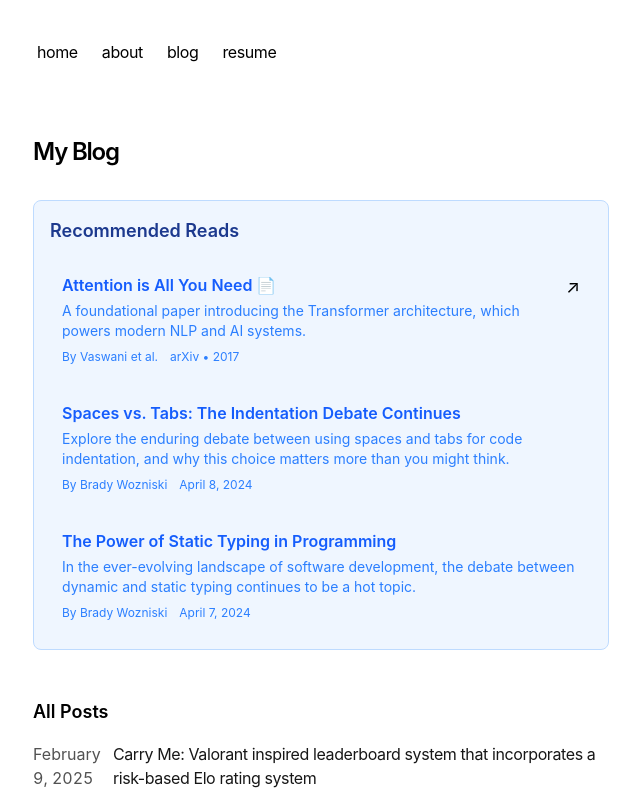
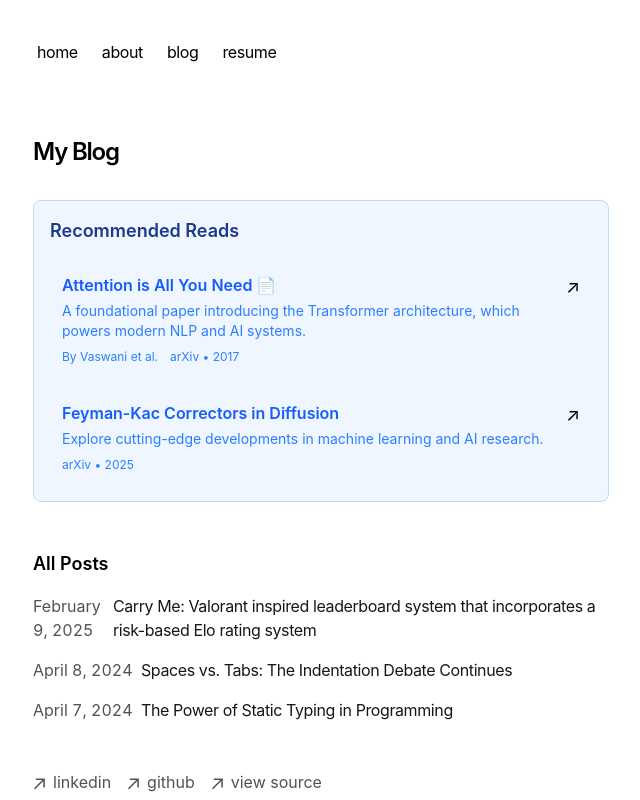
Before and after one commit to woznia93/bw, a Next.js app: page /blog in a window 1280 px wide. Shown: the top 800 px of the page, without its empty margins (319-959 px from the left). Built offline with nearby package versions, Linux system fonts and the light colour scheme.

Commit message:
Updates to rec reads

```diff
--- a/src/app/blog/page.tsx
+++ b/src/app/blog/page.tsx
@@ -1,6 +1,5 @@
 import Link from 'next/link'
 import { BlogPosts } from '@/components/posts'
-import { getRecommendedPosts, formatDate } from '@/utils/blogUtils'
 
 export const metadata = {
   title: 'Blog',
@@ -8,19 +7,16 @@ export const metadata = {
 }
 
 export default function Page() {
-  const recommendedPosts = getRecommendedPosts()
-
   return (
     <section>
       <h1 className="font-semibold text-2xl mb-8 tracking-tighter">My Blog</h1>
 
-      {recommendedPosts.length > 0 && (
       <div className="mb-12 p-4 bg-blue-50 dark:bg-blue-950 rounded-lg border border-blue-200 dark:border-blue-800">
         <h2 className="font-semibold text-lg mb-4 text-blue-900 dark:text-blue-100">
           Recommended Reads
         </h2>
         <div className="space-y-3">
-            {/* External Resource */}
+          {/* Paper 1 */}
           <a
             href="https://arxiv.org/pdf/1706.03762"
             target="_blank"
@@ -44,34 +40,30 @@ export default function Page() {
             </div>
           </a>
 
-            {/* Blog Posts */}
-            {recommendedPosts.map((post) => (
-              <Link
-                key={post.slug}
-                href={`/blog/${post.slug}`}
+          {/* Paper 2 */}
+          <a
+            href="https://arxiv.org/pdf/2503.02819"
+            target="_blank"
+            rel="noopener noreferrer"
             className="block p-3 rounded hover:bg-blue-100 dark:hover:bg-blue-900 transition"
           >
             <div className="flex justify-between items-start gap-2">
               <div className="flex-1">
                 <h3 className="font-semibold text-blue-600 dark:text-blue-300 hover:underline">
-                      {post.metadata.title}
+                  Feyman-Kac Correctors in Diffusion
                 </h3>
                 <p className="text-sm text-blue-500 dark:text-blue-400 mt-1">
-                      {post.metadata.summary}
+                  Explore cutting-edge developments in machine learning and AI research.
                 </p>
                 <div className="flex gap-3 mt-2 text-xs text-blue-500 dark:text-blue-400">
-                      {post.metadata.author && (
-                        <span>By {post.metadata.author}</span>
-                      )}
-                      <span>{formatDate(post.metadata.publishedAt, false)}</span>
+                  <span>arXiv • 2025</span>
                 </div>
               </div>
+              <span className="text-lg">↗</span>
             </div>
-              </Link>
-            ))}
+          </a>
         </div>
       </div>
-      )}
 
       <h2 className="font-semibold text-lg mb-4">All Posts</h2>
       <BlogPosts />
```
Lines whose indentation alone changed are shown as unchanged.
